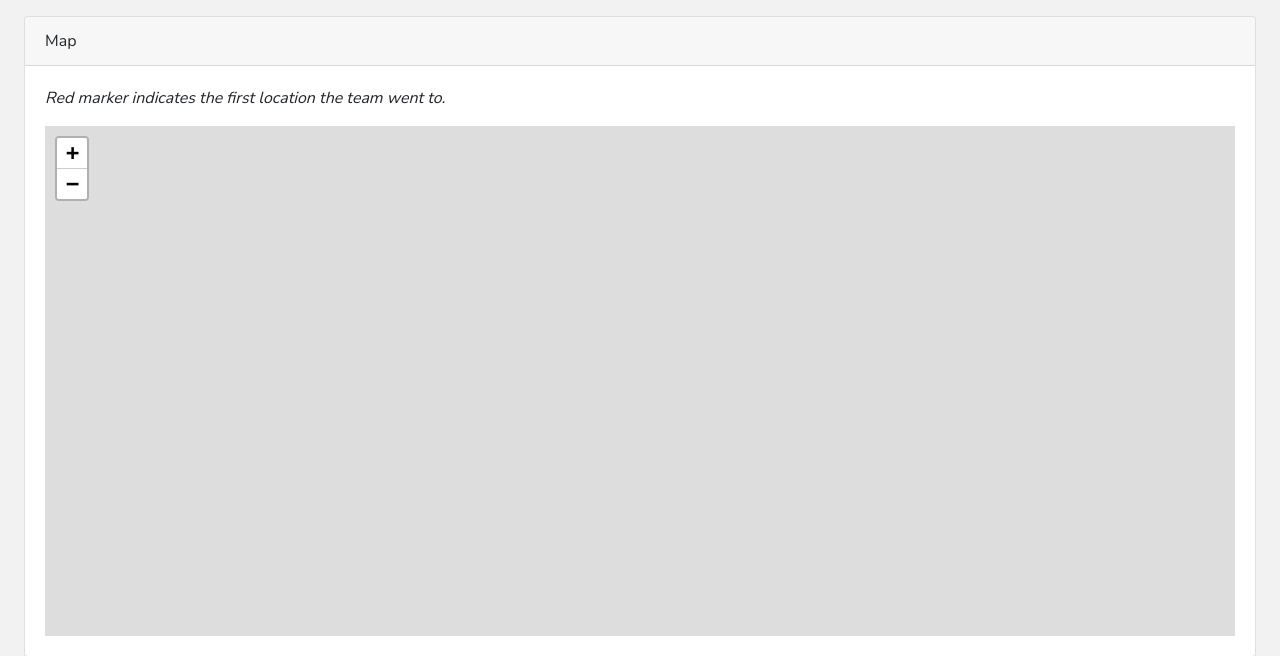
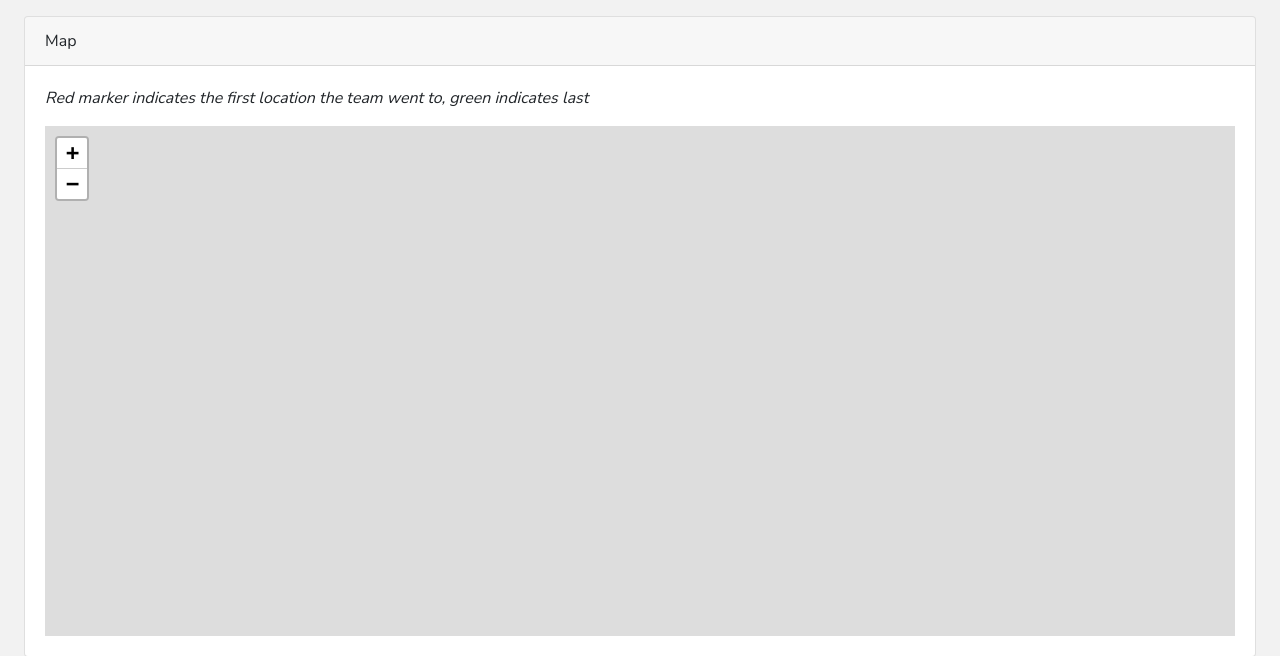
Before and after one commit to JWB-Git/monopoly-run, a PHP site: page /admin/view-group.php?id=1 in a window 1280 px wide. Shown: the part 287-943 px from the top of the page. Run offline with PHP 8.4, Linux system fonts and the light colour scheme; the visitor is signed in with stand-in values (Sample User, id 1); tables that the repository leaves empty hold one stand-in row (values such as "Sample post"); some libraries are stand-ins or nearby versions.

Commit message:
Changed wording on admin side map description

```diff
--- a/admin/view-group.php
+++ b/admin/view-group.php
@@ -91,7 +91,7 @@ else{
 				<div class="card">
 					<div class="card-header">Map</div>
 					<div class="card-body">
-						<p class="font-italic">Red marker indicates the first location the team went to.</p>
+						<p class="font-italic">Red marker indicates the first location the team went to, green indicates last</p>
 						<div class="embed-responsive embed-responsive-21by9">
 							<iframe src="../map/map.php?group_name=<?php echo $group['group_name'] ?>"></iframe>
 						</div>
```
